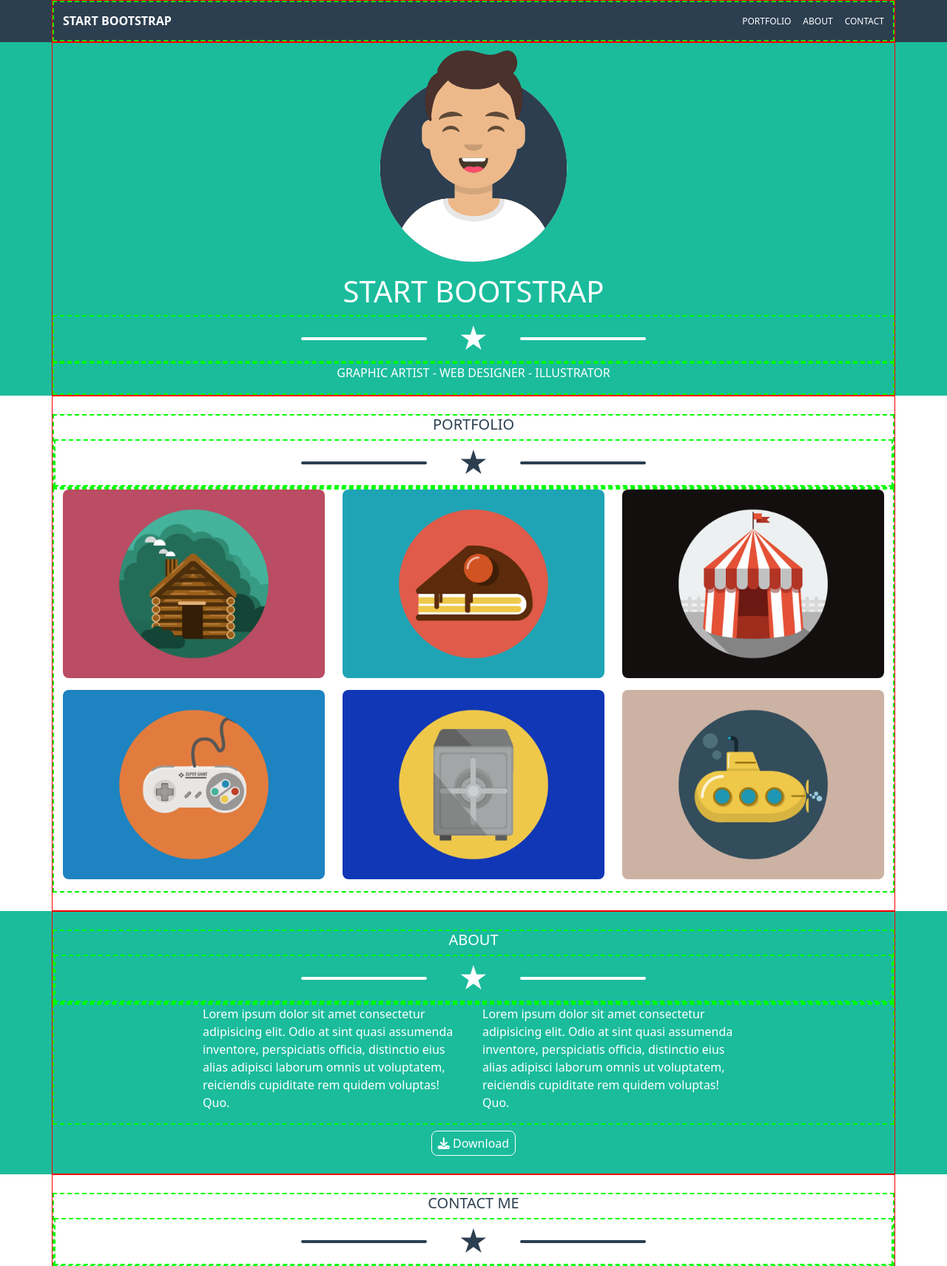
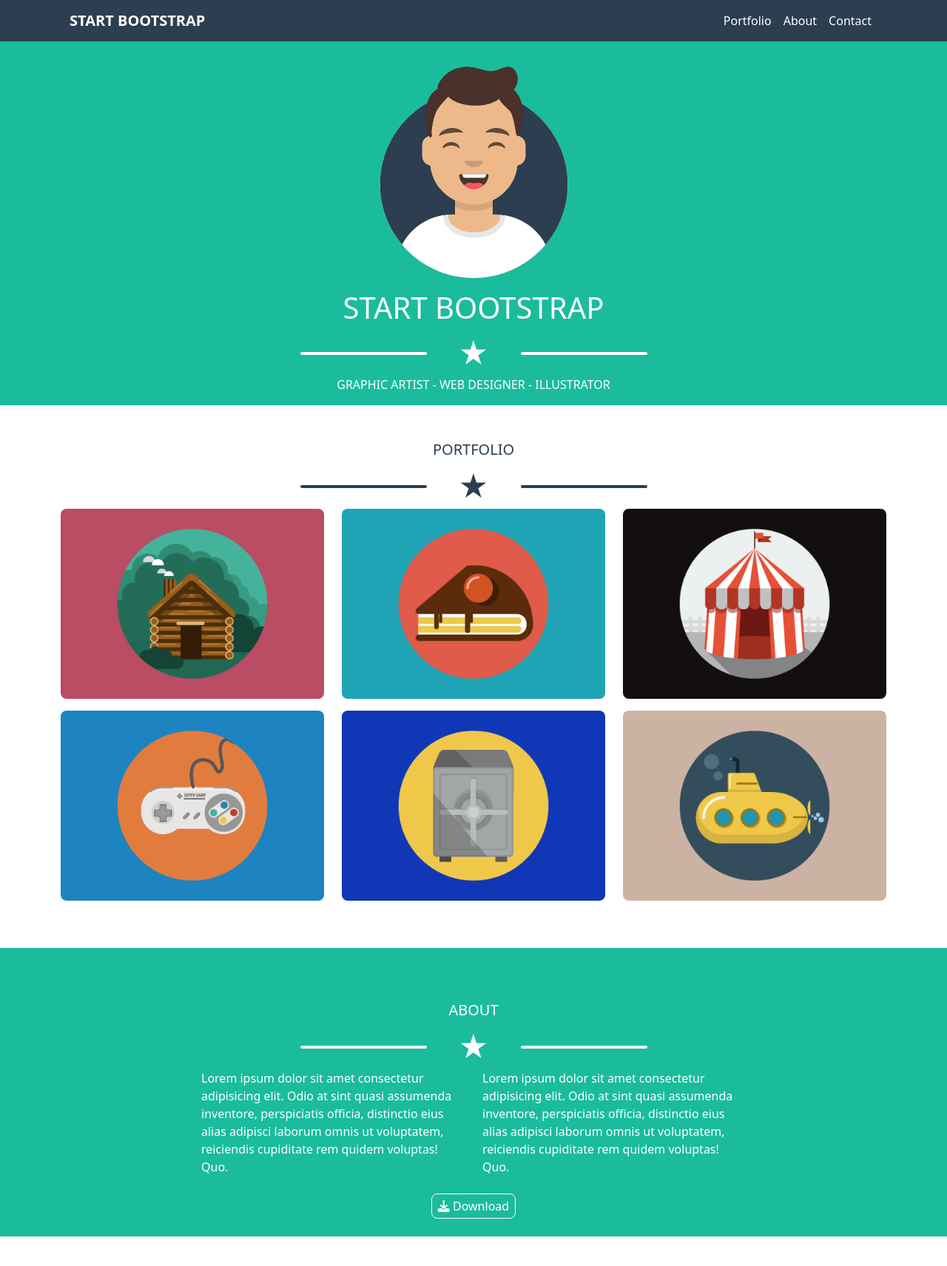
Before and after one commit to federico-casu/html-css-bootstrap-freelancer, a plain HTML site: page index.html in a window 1280 px wide. Shown: the top 1712 px of the page at 74% size. Drawn offline with nearby package versions, Linux system fonts and the light colour scheme.

Commit message:
feat(header_top): added navbar with components

```diff
--- a/assets/css/style.css
+++ b/assets/css/style.css
@@ -1,7 +1,15 @@
+html {
+    scroll-behavior: smooth;
+}
+
 .header_top {
     /* border: 1px solid red; */
 
     background-color: #2c3f50;
+}
+
+.header_bottom {
+    padding-top: 80px
 }
 
 .header_bottom, .about, .send_btn {
@@ -9,11 +17,11 @@
 }
 
 .row {
-    border: 2px dashed lime;
+    /* border: 2px dashed lime; */
 }
 
 .container {
-    border: 1px solid red;
+    /* border: 1px solid red; */
 }
 
 .menu li {
@@ -64,3 +72,15 @@ header .header_bottom .star_line hr,
 .footer_bottom {
     background-color: #2c3f50;
 }
+
+#btn_white {
+    color: white;
+}
+
+.navbar-toggler-icon {
+    filter: invert(1) brightness(100);
+}
+
+.navbar-toggler {
+    border: 1px solid grey;
+}
--- a/index.html
+++ b/index.html
@@ -19,13 +19,13 @@
 <body>
     <header class="text-white">
 
-        <div class="header_top">
+        <div class="header_top fixed-top">
             <div class="container">
-                <div class="row py-3 align-items-center">
+                <!-- <div class="row py-3 align-items-center">
                     <div class="col pe-0">
                         <h1 class="fs-6 fw-bold text-uppercase mb-0">start bootstrap</h1>
                     </div>
-                    <!-- <div class="col"></div> -->
+
                     <div class="col text-end menu">
                         <i class="fa-solid fa-bars text-white-50 d-md-none"></i>
                         <ul class="d-none d-md-flex justify-content-end gap-3 list-unstyled text-uppercase mb-0 fs-6">
@@ -34,7 +34,23 @@
                             <li><a class="text-decoration-none text-white" href="#">contact</a></li>
                         </ul>
                     </div>
-                </div>
+                </div> -->
+
+                <nav class="navbar navbar-expand-lg">
+                    <div class="container-fluid">
+                        <a class="navbar-brand text-white text-uppercase fw-bold" href="#">start bootstrap</a>
+                        <button class="navbar-toggler" type="button" data-bs-toggle="collapse" data-bs-target="#navbarNavAltMarkup" aria-controls="navbarNavAltMarkup" aria-expanded="false" aria-label="Toggle navigation">
+                        <span class="navbar-toggler-icon"></span>
+                        </button>
+                        <div class="collapse navbar-collapse justify-content-end" id="navbarNavAltMarkup">
+                        <div class="navbar-nav text-end">
+                            <a class="nav-link text-white text-capitalize" aria-current="page" href="#portfolio">portfolio</a>
+                            <a class="nav-link text-white text-capitalize" href="#about">about</a>
+                            <a class="nav-link text-white text-capitalize" href="#contact">contact</a>
+                        </div>
+                        </div>
+                    </div>
+                </nav>
             </div>
         </div>
 
@@ -57,7 +73,7 @@
     </header>
 
     <main>
-        <section class="container portfolio py-4">
+        <section id="portfolio" class="container portfolio py-5">
             <div class="row">
                 <div class="col-12 portfolio_header text-center text-uppercase">
                     <h5>portfolio</h5>
@@ -102,8 +118,8 @@
             </div>
         </section>
 
-        <div class="about">
-            <section class="container about py-4 text-white">
+        <section id="about" class="about pt-5">
+            <div class="container about py-4 text-white">
                 <div class="row">
                     <div class="col-12 about_header text-center text-uppercase">
                         <h5>about</h5>
@@ -129,11 +145,11 @@
                         download
                     </a>
                 </div>
-            </section>
-        </div>
+            </div>
+        </section>
 
 
-        <section class="container contact_me py-4">
+        <section id="contact" class="container contact_me py-5">
             <div class="row">
                 <div class="col-12 contact_me_header text-center text-uppercase">
                     <h5>contact me</h5>
```
